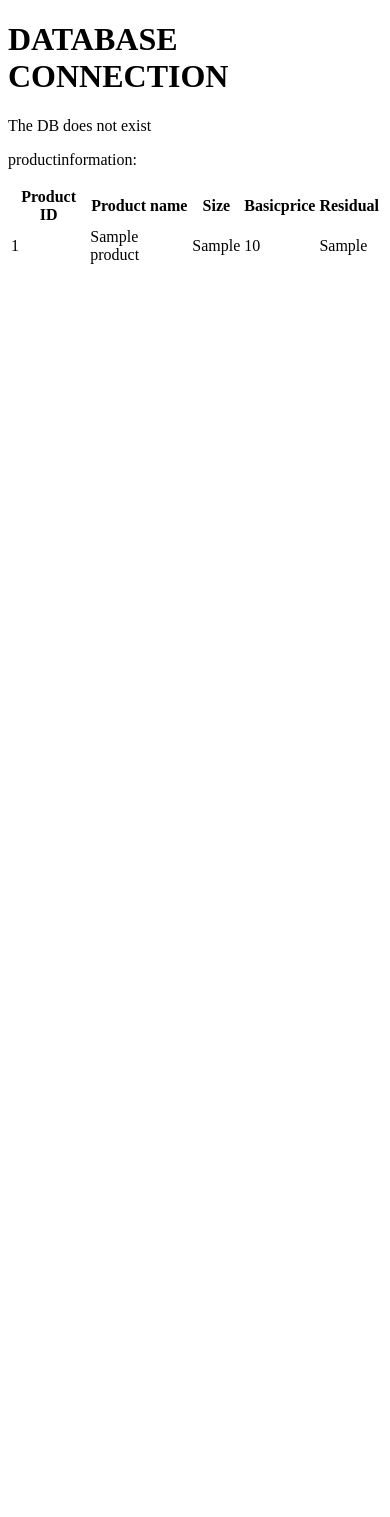
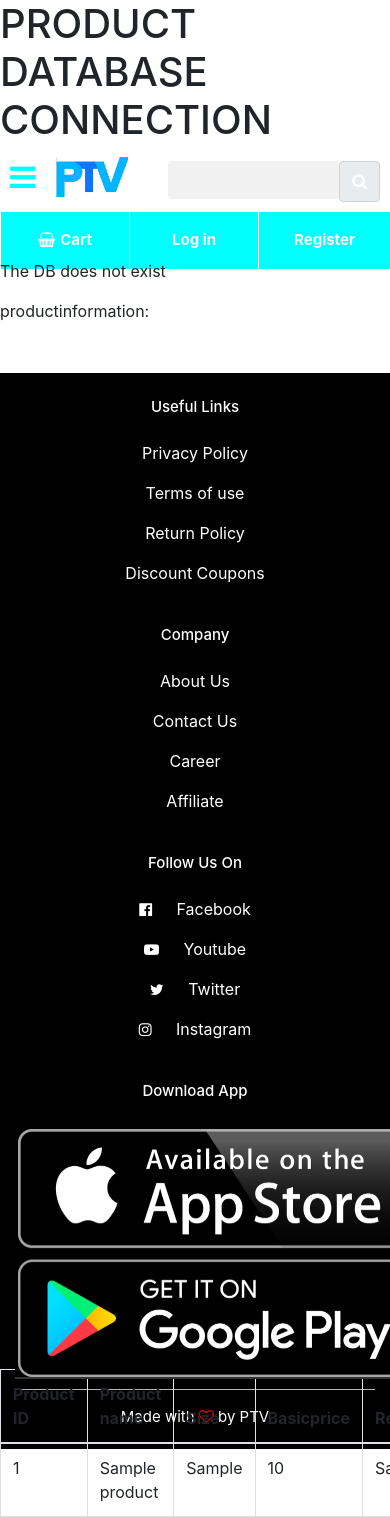
Before and after one commit to ptvstudio/thulan2, a PHP site: page /connect.php in a window 390 px wide; the page is wider, and only the part inside the window is pictured. Before the commit the page ends 264 px from the top of that part, so only its background shows below. Run offline with PHP 8.4, Linux system fonts and the light colour scheme; tables that the repository leaves empty or names only in its code hold one stand-in row (values such as "Sample post"); some libraries are stand-ins or nearby versions.

Commit message:
THem link

```diff
--- a/PhpProject1/Insertdata.php
+++ b/PhpProject1/Insertdata.php
@@ -36,7 +36,7 @@ list-style: none;
 
 </head>
 <body>
-<h1>INSERT DATA TO DATABASE</h1>
+<h1>INSERT PRODUCT TO DATABASE</h1>
 <h2>Enter data into product table</h2>
 <ul>
 <form name="Insertdata" action="Insertdata.php" method="POST" >
--- a/PhpProject1/connect.php
+++ b/PhpProject1/connect.php
@@ -1,16 +1,36 @@
 <!DOCTYPE html>
 <html>
 <body>
-
-<h1>DATABASE CONNECTION</h1>
-
+<h1>PRODUCT DATABASE CONNECTION</h1>
+<link rel="stylesheet" href="style.css">
+<link rel="stylesheet" href="https://stackpath.bootstrapcdn.com/bootstrap/4.4.1/css/bootstrap.min.css">
+<link rel="stylesheet" href="https://stackpath.bootstrapcdn.com/font-awesome/4.7.0/css/font-awesome.min.css">
+<script src="https://code.jquery.com/jquery-3.4.1.slim.min.js"></script>
+<script src="https://cdn.jsdelivr.net/npm/popper.js@1.16.0/dist/umd/popper.min.js"></script>
+<script src="https://stackpath.bootstrapcdn.com/bootstrap/4.4.1/js/bootstrap.min.js"></script>
+</head>
+<body>
+<div class="top-nav-bar">
+<div class="search-box">
+<i class="fa fa-bars" id="menu-btn" onclick="openmenu()"></i>
+<i class="fa fa-bars" id="close-btn" onclick="closemenu()"></i>
+<a href="ATNOnline.php"><img src="Images/Logo.png" class="logo"></a>
+<input type=text class="form-control">
+<span class="input-group-text"><i class="fa fa-search"></i></span>
+</div>
+<div class="menu-bar">
+<ul>
+    <li><a href="Dathang.php"><i class="fa fa-shopping-basket"></i>Cart</a></li>
+<li><a href="#">Log in</a></li>
+<li><a href="Register.php">Register</a></li>
+</ul>
+</div>
 <?php
 ini_set('display_errors', 1);
 
 ?>
 
 <?php
-
 
 if (empty(getenv("DATABASE_URL"))){
     echo '<p>The DB does not exist</p>';
@@ -70,6 +90,54 @@ echo '<p>productinformation:</p>';
       <?php
         }
       ?>
+      <section class="footer">
+    <div class="container text-center">
+    <div class="row">
+    <div class="col-md-3">
+        <h1>Useful Links</h1>
+        <p>Privacy Policy</p>
+        <p>Terms of use</p>
+        <p>Return Policy</p>
+        <p>Discount Coupons</p>
+    </div>
+
+        <div class="col-md-3">
+        <h1>Company</h1>
+        <p>About Us</p>
+        <p>Contact Us</p>
+        <p>Career</p>
+        <p>Affiliate</p>
+    </div>
+        <div class="col-md-3">
+        <h1>Follow Us On</h1>
+        <p><i class="fa fa-facebook-official"></i> Facebook</p>
+        <p><i class="fa fa-youtube-play"></i> Youtube</p>
+        <p><i class="fa fa-twitter"></i> Twitter</p>
+        <p><i class="fa fa-instagram"></i> Instagram</p>
+    </div>
+        <div class="col-md-3 footer-image">
+        <h1>Download App</h1>
+            <img src="Images/Download.png">
+        </div>
+    </div>
+        <hr>
+        <p class="copyright"> Made with <i class="fa fa-heart-o"></i> by PTV</p>
+    </div>
+    </section>
+<script>
+    function openmenu()
+    {
+        document.getElementById("side-menu").style.display="block";
+        document.getElementById("menu-btn").style.display="none";
+        document.getElementById("close-btn").style.display="block";
+    }
+    function closemenu()
+    {
+        document.getElementById("side-menu").style.display="none";
+        document.getElementById("menu-btn").style.display="block";
+        document.getElementById("close-btn").style.display="none";
+    }
+    </script>
     </tbody>
   </table>
 </div>
--- a/PhpProject1/index.php
+++ b/PhpProject1/index.php
@@ -29,9 +29,9 @@
 <section class="header">
 <div class="side-menu" id="side-menu">
 <ul>
-    <li>Onsale<i class="fa fa-angle-right"></i></li></a
-    <a href="Insertdata.php"><li>Insert Product<i class="fa fa-angle-right"></i></li></a>
-    <li>Robot<i class="fa fa-angle-right"></i></li>
+    <a href="#"><li>Onsale<i class="fa fa-angle-right"></i></li></a>
+    <a href="Insertdata.php"><li>Insert<i class="fa fa-angle-right"></i></li></a>
+    <a href="#"><li>Doll<i class="fa fa-angle-right"></i></li></a>
     <a href="connect.php"><li>View<i class="fa fa-angle-right"></i></li></a>
 </ul>
 </div>
```
